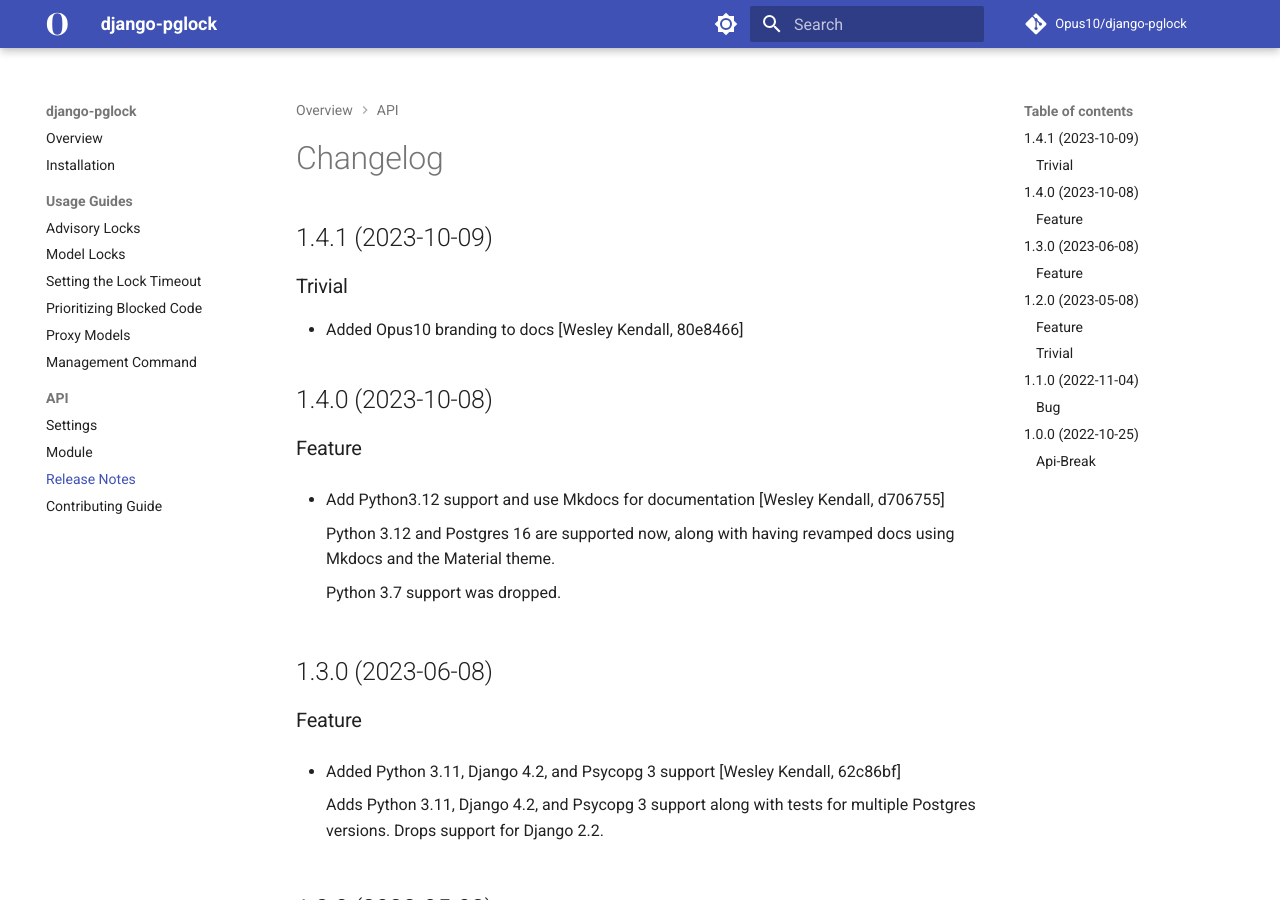
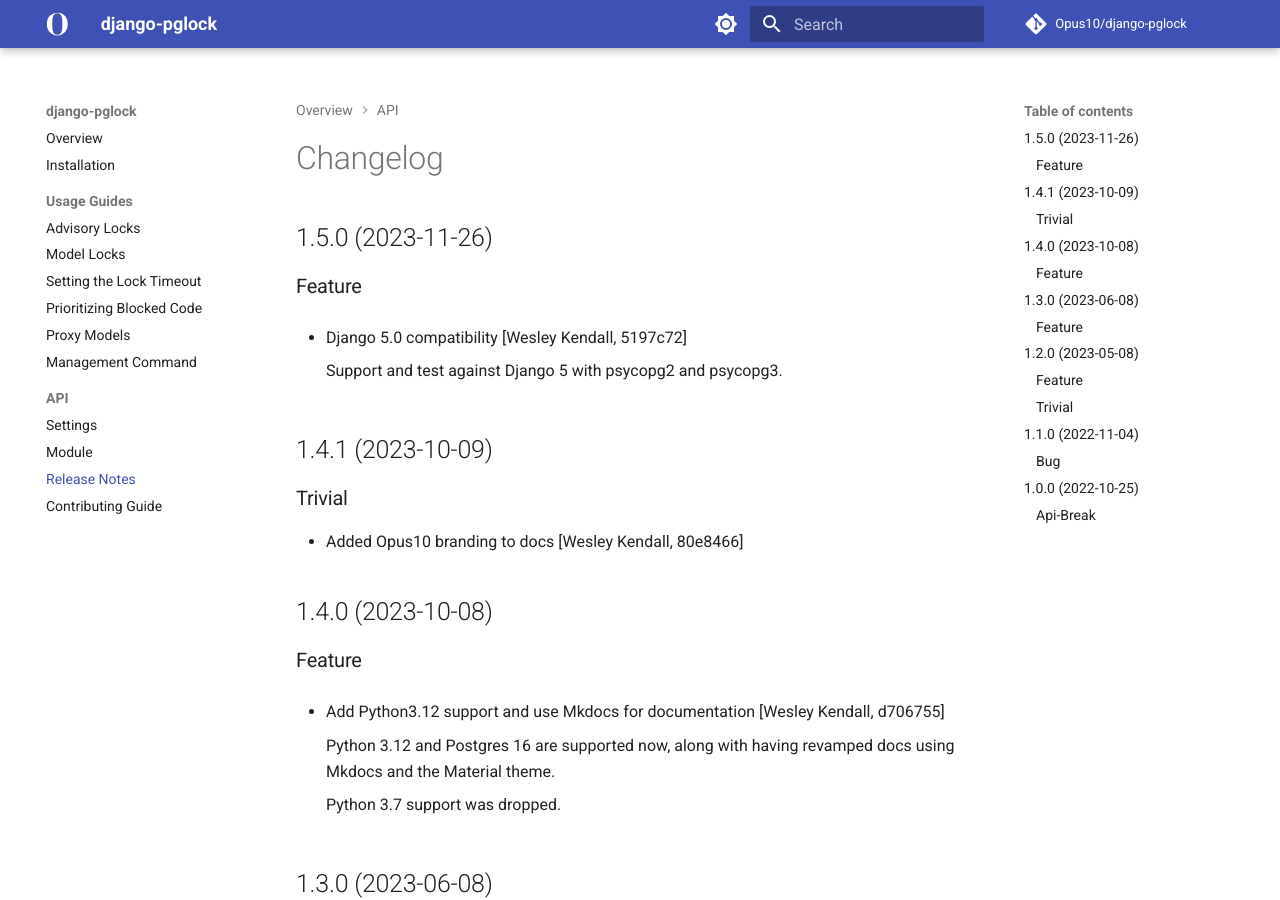
Before and after one commit to Opus10/django-pglock, an MkDocs documentation site: the page built from docs/release_notes.md, in a window 1280 px wide and 900 px high. Built offline with MkDocs 1.6.1 and Material for MkDocs 9.7.7, drawn with Linux system fonts in a browser that asks for light colours; comment, search, counter and statistics services are not loaded.

Commit message:
Release version 1.5.0 [skip ci]
Type: trivial

```diff
--- a/docs/release_notes.md
+++ b/docs/release_notes.md
@@ -1,4 +1,12 @@
 # Changelog
+
+## 1.5.0 (2023-11-26)
+
+### Feature
+
+  - Django 5.0 compatibility [Wesley Kendall, 5197c72]
+
+    Support and test against Django 5 with psycopg2 and psycopg3.
 
 ## 1.4.1 (2023-10-09)
 
--- a/pyproject.toml
+++ b/pyproject.toml
@@ -29,7 +29,7 @@
 exclude = [
   "*/tests/"
 ]
-version = "1.4.1"
+version = "1.5.0"
 description = "Postgres locking routines and lock table access."
 authors = ["Opus 10 Engineering"]
 classifiers = [
```
Also changed, not shown: CHANGELOG.md (+8 -0 lines).
